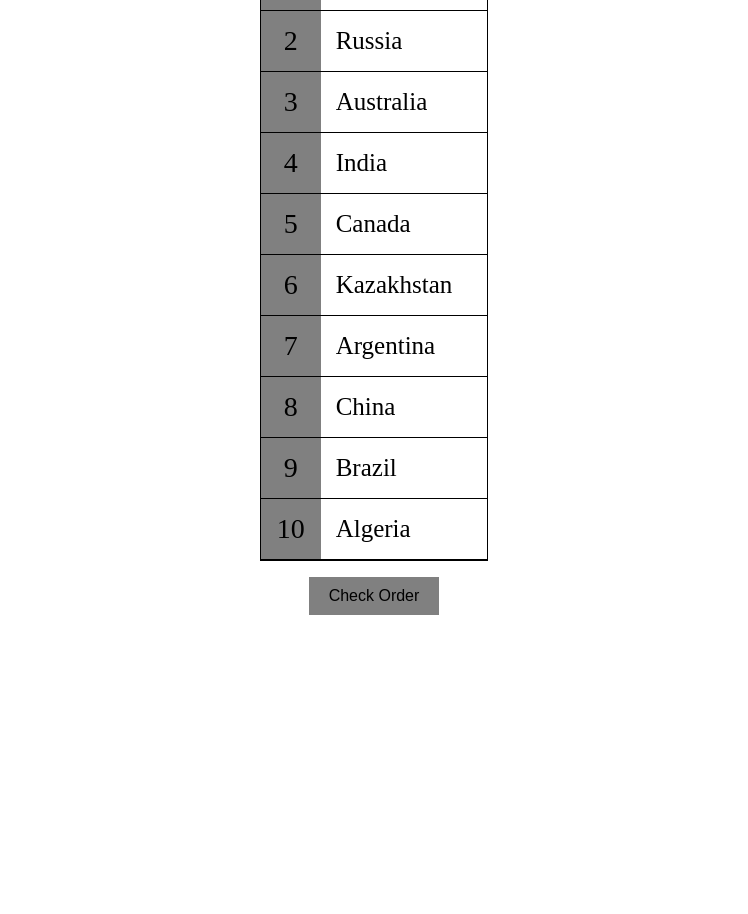
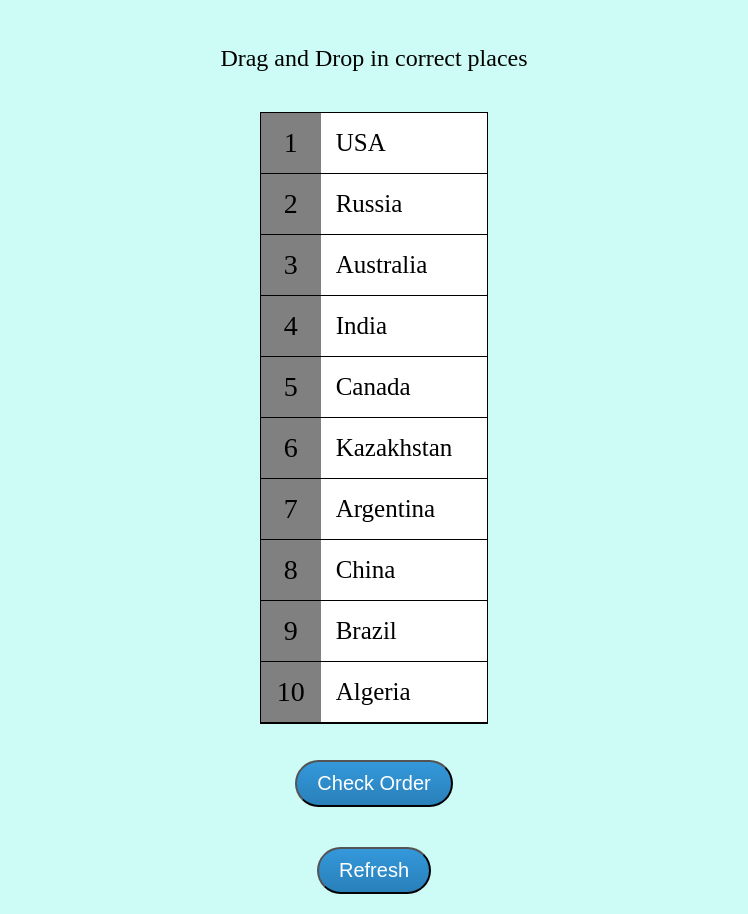
Before and after one commit to mshreeharsha/RearrangingCountries, a plain HTML site: page index.html in a window 1280 px wide. Shown: the part 197-1111 px from the top of the page, without its empty margins (266-1014 px from the left). Before the commit the page ends 812 px from the top, so only its background shows below. Drawn offline with Linux system fonts and the light colour scheme.

Commit message:
Minor Changes

```diff
--- a/index.html
+++ b/index.html
@@ -10,10 +10,11 @@
     </head>
     <body>
         <h1>Top 10 Largest Countries</h1>
-        <p>Drag and Drop the items into their corresponding spots</p>
+        <p class="intro">Arrange the Countries in Decresing Order of their size </p>
+        <p class="intro">Drag and Drop in correct places</p>
         <ul class="draggable-list" id="draggable-list"></ul>
-        <button class="check" id="check">Check Order</button>
-
+        <button class="check btn" id="check">Check Order</button>
+        <button class="refresh btn" onClick="window.location.reload()">Refresh</button>
         <script src="index.js"></script>
     </body>
 </html>
--- a/styles.css
+++ b/styles.css
@@ -5,10 +5,19 @@ body {
     align-items: center;
     justify-content: flex-start;
     background-color: #fff;
-    height: 100vh;
     margin: auto;
+    background-color: #CDFCF6;
   }
 
+  .intro{
+    font-size: 1.5rem;
+  }
+
+  h1{
+    font-family: 'Montserrat',sans-serif;
+    color: #DA0463;
+    font-size: 3.5rem;
+  }
   .draggable-list {
     border: 1px solid black;
     padding: 0;
@@ -59,15 +68,26 @@ body {
     border-bottom: 1px solid black;
   }
 
-  .check{
-    background-color: grey;
-    border: none;
-    color:black;
-    font-size: 16px;
-    padding: 10px 20px;
+  .btn{
+    display: inline-block;
+    margin-bottom:20px;
+    margin-top:20px;
+    background: #3498db;
+    background-image: -webkit-linear-gradient(top, #3498db, #2980b9);
+    background-image: -moz-linear-gradient(top, #3498db, #2980b9);
+    background-image: -ms-linear-gradient(top, #3498db, #2980b9);
+    background-image: -o-linear-gradient(top, #3498db, #2980b9);
+    background-image: linear-gradient(to bottom, #3498db, #2980b9);
+    -webkit-border-radius: 28;
+    -moz-border-radius: 28;
+    border-radius: 28px;
+    font-family: Arial;
+    color: #ffffff;
+    font-size: 20px;
+    padding: 10px 20px 10px 20px;
     cursor: pointer;
   }
 
-  .check:active {
+  .btn:active {
     transform: scale(0.98);
   }
```
Also changed, not shown: index.js (line endings or trailing spaces).
